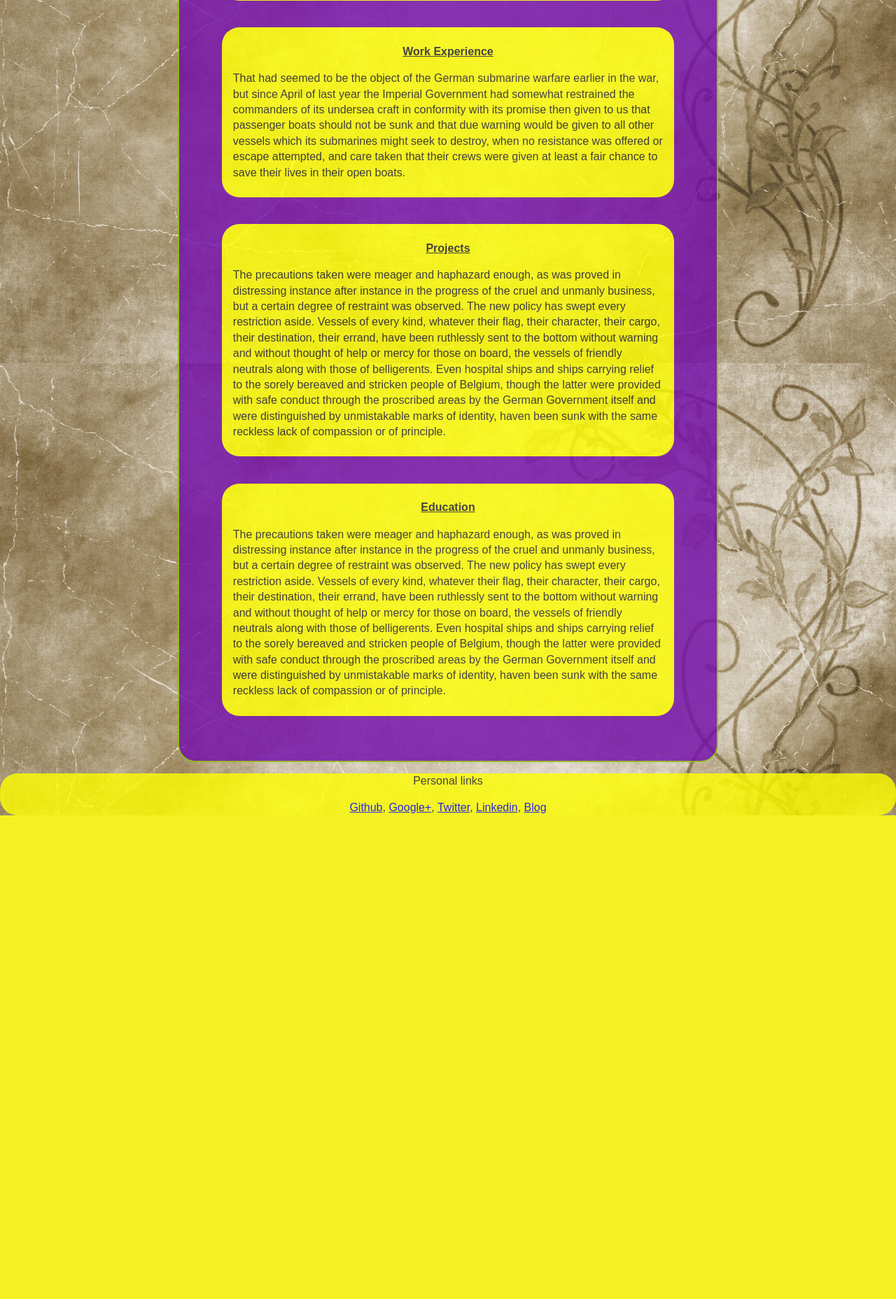
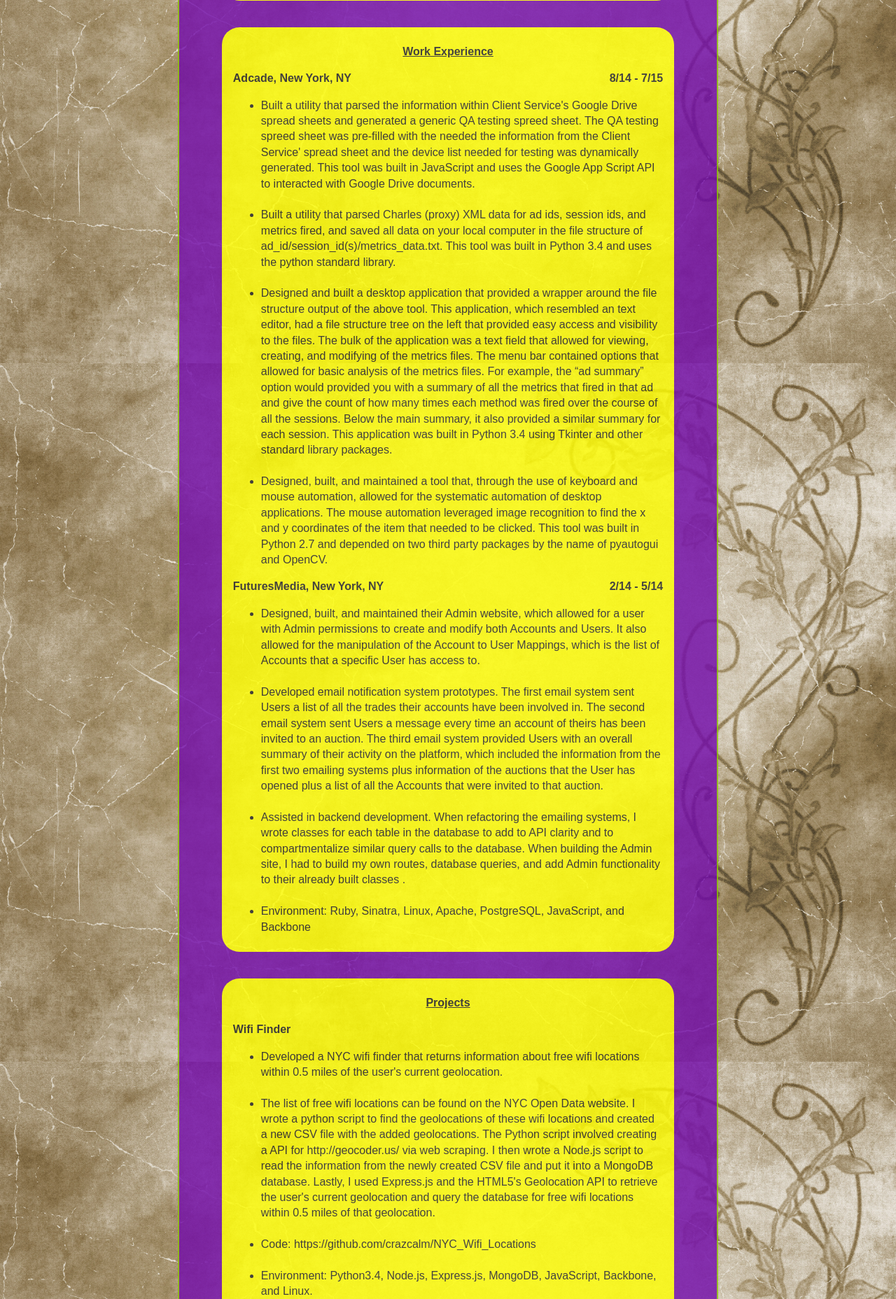
Before and after one commit to crazcalm/full-stack-project, a Flask app: page /resume in a window 1280 px wide; the page is wider, and only the part inside the window is pictured. Shown: the part 479-2335 px from the top of that part at 70% size. Before the commit the page ends 1644 px from the top of that part, so only its background shows below. Run offline with Flask 2, Linux system fonts and the light colour scheme; some libraries are stand-ins or nearby versions.

Commit message:
The first draft of the resume page is done

```diff
--- a/app/static/css/resume.css
+++ b/app/static/css/resume.css
@@ -0,0 +1,7 @@
+strong#date{
+    float: right;
+}
+
+ul#body{
+    text-align: left;
+}
--- a/app/templates/resume.html
+++ b/app/templates/resume.html
@@ -4,6 +4,8 @@
 
 {% block head_links %}
 <link rel="stylesheet" href={{  url_for("static", filename="css/home.css")  }}>
+<link rel="stylesheet" href={{  url_for("static", filename="css/resume.css")
+}}>
 {% endblock %}
 
 {% block quote %}
@@ -40,16 +42,167 @@
     </article>
     <article>
         <p id="article_title">Work Experience</p>
-        <p id="body">That had seemed to be the object of the German submarine warfare earlier in the war, but since April of last year the Imperial Government had somewhat restrained the commanders of its undersea craft in conformity with its promise then given to us that passenger boats should not be sunk and that due warning would be given to all other vessels which its submarines might seek to destroy, when no resistance was offered or escape attempted, and care taken that their crews were given at least a fair chance to save their lives in their open boats.</p>
+
+        <p id="body"><strong>Adcade, New York, NY </strong>
+            <strong id="date"> 8/14 - 7/15 </strong></p>
+
+        <ul id="body">
+            <li>Built a utility that parsed the information within Client
+                Service's Google Drive spread sheets and  generated a
+                generic QA testing spreed sheet. The QA testing spreed sheet
+                was pre-filled with the needed the information from the
+                Client Service' spread sheet and the device list needed for
+                testing was dynamically generated. This tool was built in
+                JavaScript and uses the Google App Script API to interacted
+                with Google Drive documents.</li><br/>
+
+            <li>Built a utility that parsed Charles (proxy) XML data for ad
+                ids, session ids, and metrics fired, and saved all data on
+                your local computer in the file structure of
+                ad_id/session_id(s)/metrics_data.txt. This tool was built in
+                Python 3.4 and uses the python standard library.</li><br/>
+
+            <li>Designed and built a desktop application that provided a
+                wrapper around the file structure output of the above tool.
+                This application, which resembled an text editor, had a file
+                structure tree on the left that provided easy access and
+                visibility to the files. The bulk of the application was a
+                text field that allowed for viewing, creating, and modifying
+                of the metrics files. The menu bar contained options that
+                allowed for basic analysis of the metrics files. For
+                example, the “ad summary” option would provided you with a
+                summary of all the metrics that fired in that ad and give
+                the count of how many times each method was fired over the
+                course of all the sessions. Below the main summary, it also
+                provided a similar summary for each session. This
+                application was built in Python 3.4 using Tkinter and other
+                standard library packages.</li><br/>
+
+            <li>Designed, built, and maintained a tool that, through the use
+                of keyboard and mouse automation, allowed for the systematic
+                automation of desktop applications. The mouse automation
+                leveraged image recognition to find the x and y coordinates
+                of the item that needed to be clicked. This tool was built
+                in Python 2.7 and depended on two third party packages by
+                the name of pyautogui and OpenCV. </li>
+        </ul>
+
+        <p id="body"><strong>FuturesMedia, New York, NY </strong>
+            <strong id="date"> 2/14 - 5/14 </strong></p>
+
+        <ul id="body">
+            <li>Designed, built, and maintained their Admin website, which
+                allowed for a user with Admin permissions to create and
+                modify both Accounts and Users. It also allowed for the
+                manipulation of the Account to User Mappings, which is the
+                list of Accounts that a specific User has access to.</li><br/>
+
+            <li>Developed email notification system prototypes. The first
+                email system sent Users a list of all the trades their
+                accounts have been involved in. The second email system sent
+                Users a message every time an account of theirs has been
+                invited to an auction. The third email system provided Users
+                with an overall summary of their activity on the platform,
+                which included the information from the first two emailing
+                systems plus information of the auctions that the User has
+                opened plus a list of all the Accounts that were invited to
+                that auction.</li><br/>
+
+            <li>Assisted in backend development. When refactoring the
+                emailing systems, I wrote classes for each table in the
+                database to add to API clarity and to compartmentalize
+                similar query calls to the database. When building the Admin
+                site, I had to build my own routes, database queries, and
+                add Admin functionality to their already built classes
+                .</li><br/>
+
+            <li>Environment: Ruby, Sinatra, Linux, Apache, PostgreSQL,
+                JavaScript, and Backbone</li>
+        </ul>
     </article>
     <article>
         <p id="article_title">Projects</p>
-        <p id="body">The precautions taken were meager and haphazard enough, as was proved in distressing instance after instance in the progress of the cruel and unmanly business, but a certain degree of restraint was observed. The new policy has swept every restriction aside. Vessels of every kind, whatever their flag, their character, their cargo, their destination, their errand, have been ruthlessly sent to the bottom without warning and without thought of help or mercy for those on board, the vessels of friendly neutrals along with those of belligerents. Even hospital ships and ships carrying relief to the sorely bereaved and stricken people of Belgium, though the latter were provided with safe conduct through the proscribed areas by the German Government itself and were distinguished by unmistakable marks of identity, haven been sunk with the same reckless lack of compassion or of principle.</p>
+
+        <p id="body"><strong>Wifi Finder</strong></p>
+
+        <ul id="body">
+            <li>Developed a NYC wifi finder that returns information about
+                free wifi locations within 0.5 miles of the user's current
+                geolocation.</li><br/>
+
+            <li>The list of free wifi locations can be found on the NYC Open
+                Data website. I wrote a python script to find the
+                geolocations of these wifi locations and created a new CSV
+                file with the added geolocations. The Python script involved
+                creating a API for http://geocoder.us/ via web scraping. I
+                then wrote a Node.js script to read the information from the
+                newly created CSV file and put it into a MongoDB database.
+                Lastly, I used Express.js and the HTML5's Geolocation API to
+                retrieve the user's current geolocation and query the
+                database for free wifi locations within 0.5 miles of that
+                geolocation.</li><br/>
+
+            <li>Code: https://github.com/crazcalm/NYC_Wifi_Locations</li><br/>
+
+            <li>Environment: Python3.4, Node.js, Express.js, MongoDB,
+                JavaScript, Backbone, and Linux.</li>
+        </ul>
+
+        <p id="body"><strong>PEMDAS</strong></p>
+
+        <ul id="body">
+            <li>Built a PEMDAS equation generator and solver in Python 3
+                .4</li><br/>
+
+            <li>In order to complete the project, I also had to build a
+                parentheses checker that checks to the placement, order, and
+                number of the parentheses used in the equation, an infix to
+                postfix expression converter, an algorithm that takes a
+                postfix expression and puts it into a binary tree, and a
+                evaluate function that takes an input of a binary tree and
+                solves the mathematical equation</li><br/>
+
+            <li>Code:
+                https://github.com/crazcalm/Py3.4_exploration/tree/master/DataStructures</li><br/>
+
+            <li>Data Structures Used: Stacks, Queues, and Binary Trees</li>
+        </ul>
+
+        <p id="body"><strong>HackRU 2013</strong></p>
+
+        <ul id="body">
+            <li>Constructed an emailing service that allows sent emails to
+                disappear after the recipient has read them.</li><br/>
+
+            <li>I ported a php application that was demoed at HackRU by a
+                Sendgrid representative to python. This involved converting
+                text to photo images, hosting those photos on my server,
+                sending emails with links to those photos (which were
+                rendered in the user's email client), attaching a web hook
+                to the email and, on notification that the email has been
+                read, call a function that would clear the photo by
+                converting all of the photo's pixels to white. The white
+                photo on the email clients white background gives the
+                illusion that the image has disappeared.</li><br/>
+
+            <li>Code: https://github.com/crazcalm/HackRU2013</li><br/>
+
+            <li>API's Used : Sendgrid</li><br/>
+
+            <li>Environment : Python, Flask, and Windows.</li>
+        </ul>
+
     </article>
 
     <article>
         <p id="article_title">Education</p>
-        <p id="body">The precautions taken were meager and haphazard enough, as was proved in distressing instance after instance in the progress of the cruel and unmanly business, but a certain degree of restraint was observed. The new policy has swept every restriction aside. Vessels of every kind, whatever their flag, their character, their cargo, their destination, their errand, have been ruthlessly sent to the bottom without warning and without thought of help or mercy for those on board, the vessels of friendly neutrals along with those of belligerents. Even hospital ships and ships carrying relief to the sorely bereaved and stricken people of Belgium, though the latter were provided with safe conduct through the proscribed areas by the German Government itself and were distinguished by unmistakable marks of identity, haven been sunk with the same reckless lack of compassion or of principle.</p>
+
+        <p id="body"><strong>Arizona State University</strong></p>
+
+        <ul id="body">
+            <li>BA in Mathematics (with emphasis on Discrete Mathematics)
+                and a minor in Chinese.</li>
+        </ul>
     </article>
 
 {% endblock %}
```
